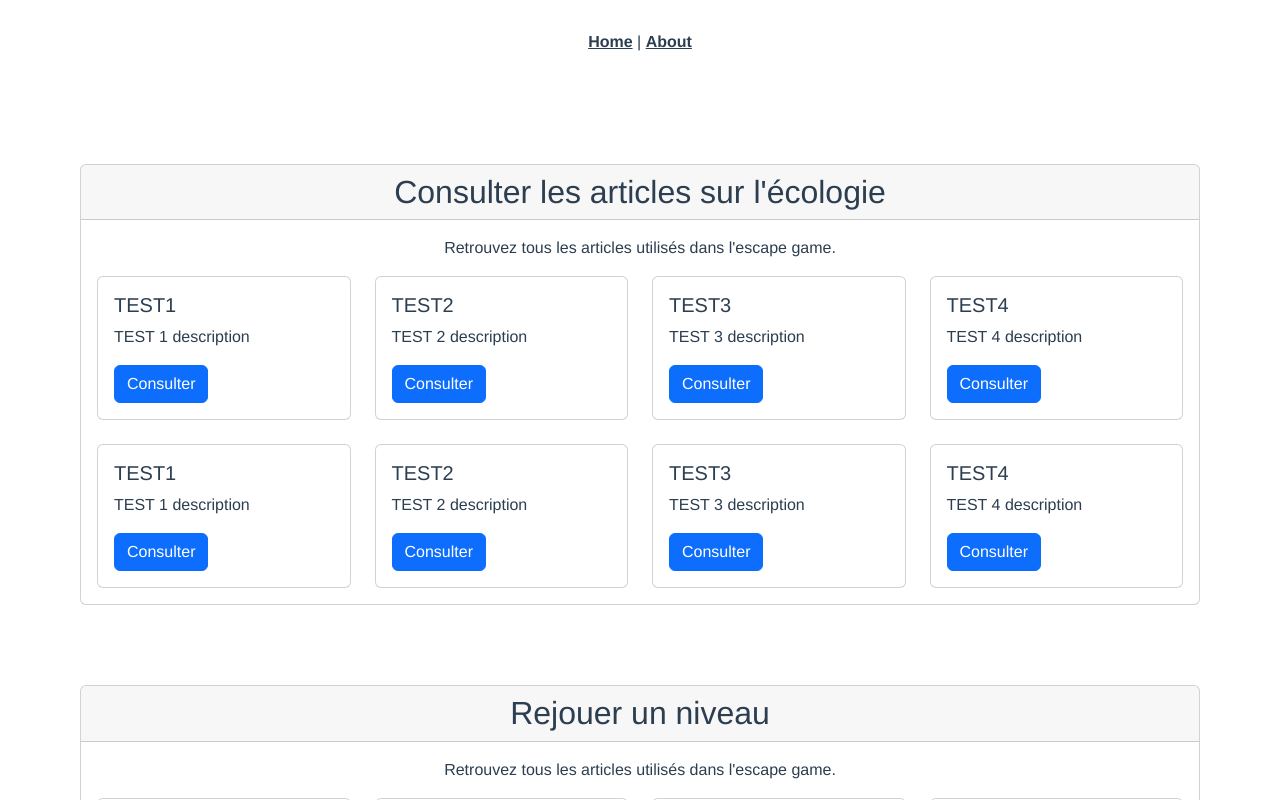
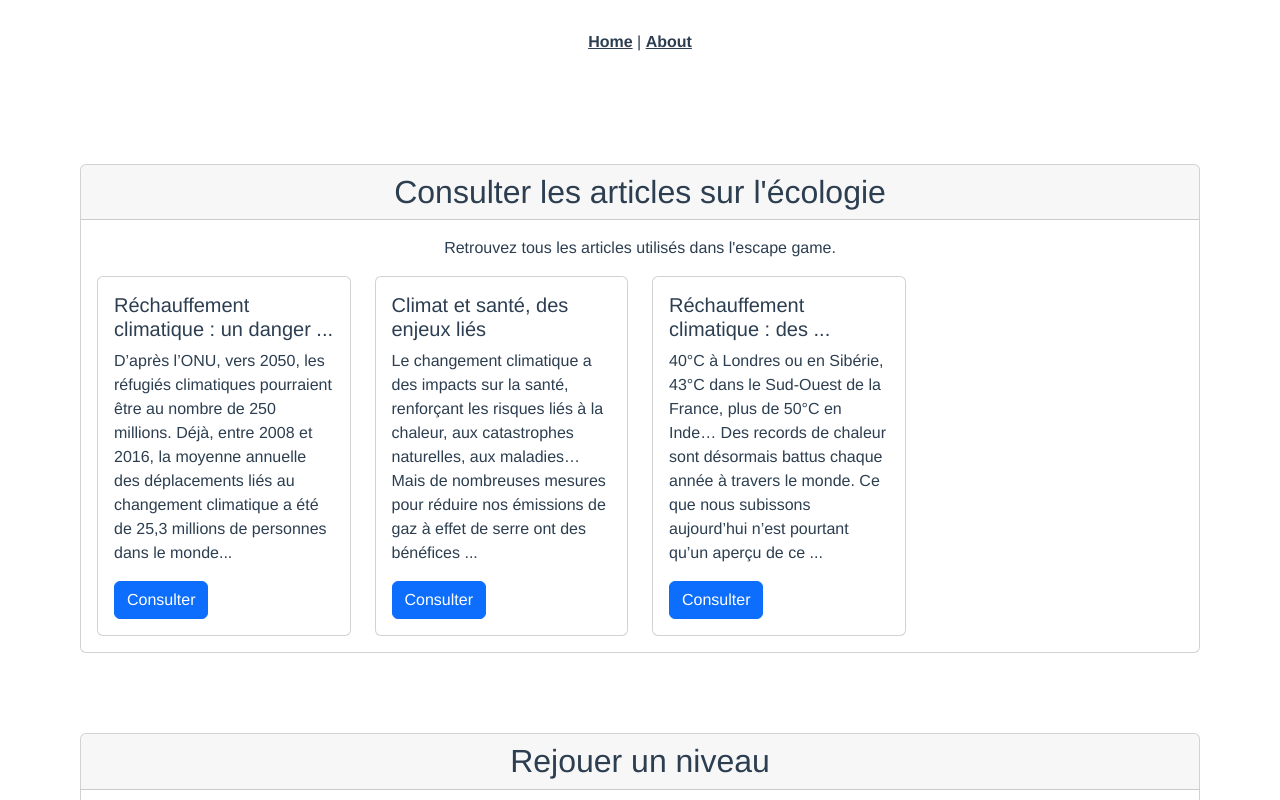
Before and after one commit to weirdspace/Nuit_info, a Vue app in the folder nuit-info/: page /escape-game/victory in a window 1280 px wide. Shown: the top 800 px of the page. Built offline with nearby package versions, Linux system fonts and the light colour scheme.

Commit message:
[FEAT] v1.1 articles

```diff
--- a/nuit-info/src/components/VictoryArticles.vue
+++ b/nuit-info/src/components/VictoryArticles.vue
@@ -32,44 +32,19 @@ export default {
   mounted() {
     this.articles = [
       {
-        name: "TEST1",
-        description: "TEST 1 description",
-        link: "#"
+        name: "Réchauffement climatique : un danger ...",
+        description: "D’après l’ONU, vers 2050, les réfugiés climatiques pourraient être au nombre de 250 millions. Déjà, entre 2008 et 2016, la moyenne annuelle des déplacements liés au changement climatique a été de 25,3 millions de personnes dans le monde...",
+        link: "https://reseauactionclimat.org/rechauffement-climatique-danger-humanitaire/"
       },
       {
-        name: "TEST2",
-        description: "TEST 2 description",
-        link: "#"
+        name: "Climat et santé, des enjeux liés",
+        description: "Le changement climatique a des impacts sur la santé, renforçant les risques liés à la chaleur, aux catastrophes naturelles, aux maladies… Mais de nombreuses mesures pour réduire nos émissions de gaz à effet de serre ont des bénéfices ...",
+        link: "https://reseauactionclimat.org/climat-et-sante-des-enjeux-lies/"
       },
       {
-        name: "TEST3",
-        description: "TEST 3 description",
-        link: "#"
-      },
-      {
-        name: "TEST4",
-        description: "TEST 4 description",
-        link: "#"
-      },
-      {
-        name: "TEST1",
-        description: "TEST 1 description",
-        link: "#"
-      },
-      {
-        name: "TEST2",
-        description: "TEST 2 description",
-        link: "#"
-      },
-      {
-        name: "TEST3",
-        description: "TEST 3 description",
-        link: "#"
-      },
-      {
-        name: "TEST4",
-        description: "TEST 4 description",
-        link: "#"
+        name: "Réchauffement climatique : des ...",
+        description: "40°C à Londres ou en Sibérie, 43°C dans le Sud-Ouest de la France, plus de 50°C en Inde… Des records de chaleur sont désormais battus chaque année à travers le monde. Ce que nous subissons aujourd’hui n’est pourtant qu’un aperçu de ce ...",
+        link: "https://reseauactionclimat.org/rechauffement-climatique-des-vagues-de-chaleur-plus-frequentes-et-plus-intenses/"
       },
     ];
   }
```
